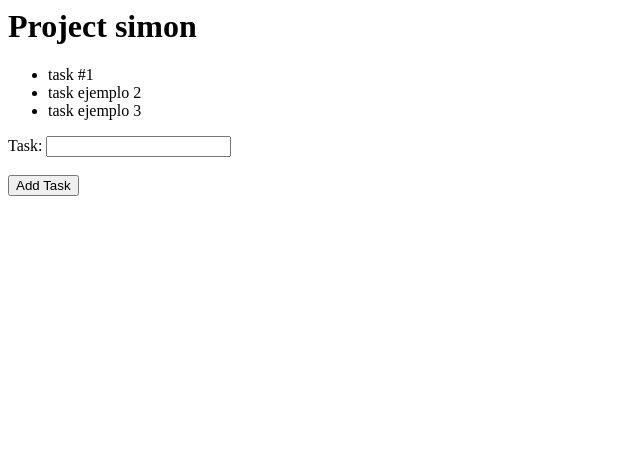
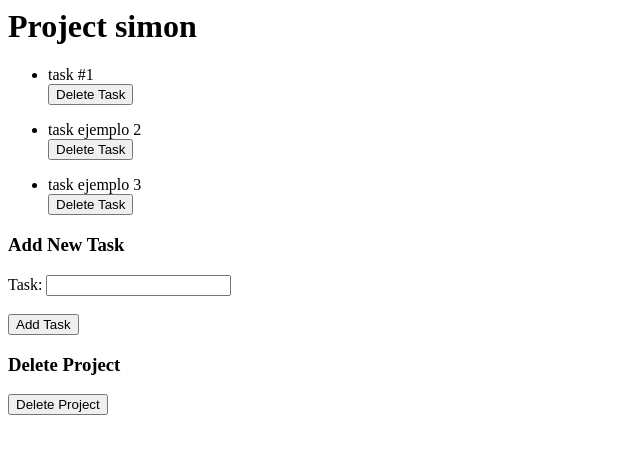
Before and after one commit to EiderDiaz/data_wranling_final_project, a Flask app: page /project/1 in a window 1280 px wide. Shown: the top 454 px of the page, without its empty margins (0-640 px from the left). Run offline with Flask 2, Linux system fonts and the light colour scheme; data comes from the database, SQL or seed files in the repository; both versions use the stored data as it was after the commit.

Commit message:
finished funtionalities

```diff
--- a/app.py
+++ b/app.py
@@ -67,5 +67,27 @@ def add_task(project_id):
 		db.session.commit()
 		flash("Task added successfully", "green")
 	return redirect(url_for('show_tasks', project_id=project_id))
+
+
+@app.route("/delete/task/<task_id>", methods=['POST'])
+def delete_task(task_id):
+	#seleccionamos la task a borrar
+	pending_delete_task = Task.query.filter_by(task_id=task_id).first()
+	#obtenemos el proyecto al que pertenece la task y lo guardamos en original_project_id
+	original_project_id = pending_delete_task.project.project_id
+	#hacemos el borrado en la db
+	db.session.delete(pending_delete_task)
+	db.session.commit()
+	#nos vamos a show_task, la misma url donde estamos (y como necesita el project_id le mandamos original_project_id )
+	return redirect(url_for('show_tasks', project_id=original_project_id))
+
+@app.route("/delete/project/<project_id>", methods=['POST'])
+def delete_project(project_id):
+	pending_delete_project = Project.query.filter_by(project_id=project_id).first()
+	db.session.delete(pending_delete_project)
+	db.session.commit()
+	return redirect(url_for('show_projects'))
+
+
 #correr la app en el localhost puerto 3000 (127.0.0.1:3000)
 app.run(debug=True, host="127.0.0.1", port=3000)
--- a/templates/project-tasks.html
+++ b/templates/project-tasks.html
@@ -5,9 +5,13 @@
 		<ul>
 			{% for task in tasks %}
 				<li>{{ task.description }}</li>
+				<form action="/delete/task/{{ task.task_id }}" method="POST">
+					<input type="submit" value="Delete Task">
+				</form>
 			{% endfor %}
 		</ul>
 
+		<h3>Add New Task</h3>
 		<form action="/add/task/{{ project.project_id }}" method="POST">
 			<div>
 				Task: <input type="text" name="task-description">
@@ -15,6 +19,14 @@
 			<br>
 			<input type="submit" value="Add Task">
 		</form>
+
+		<h3>Delete Project</h3>
+		<form action="/delete/project/{{ project.project_id }}" method="POST">
+			<div>
+				<input type="submit" value="Delete Project">
+			</div>
+		</form>
+
 		{% for category, message in get_flashed_messages(with_categories=true) %}
 			<div style="color: {{ category }}">{{ message }}</div>
 		{% endfor %}
```
Also changed, not shown: db.sqlite3.
